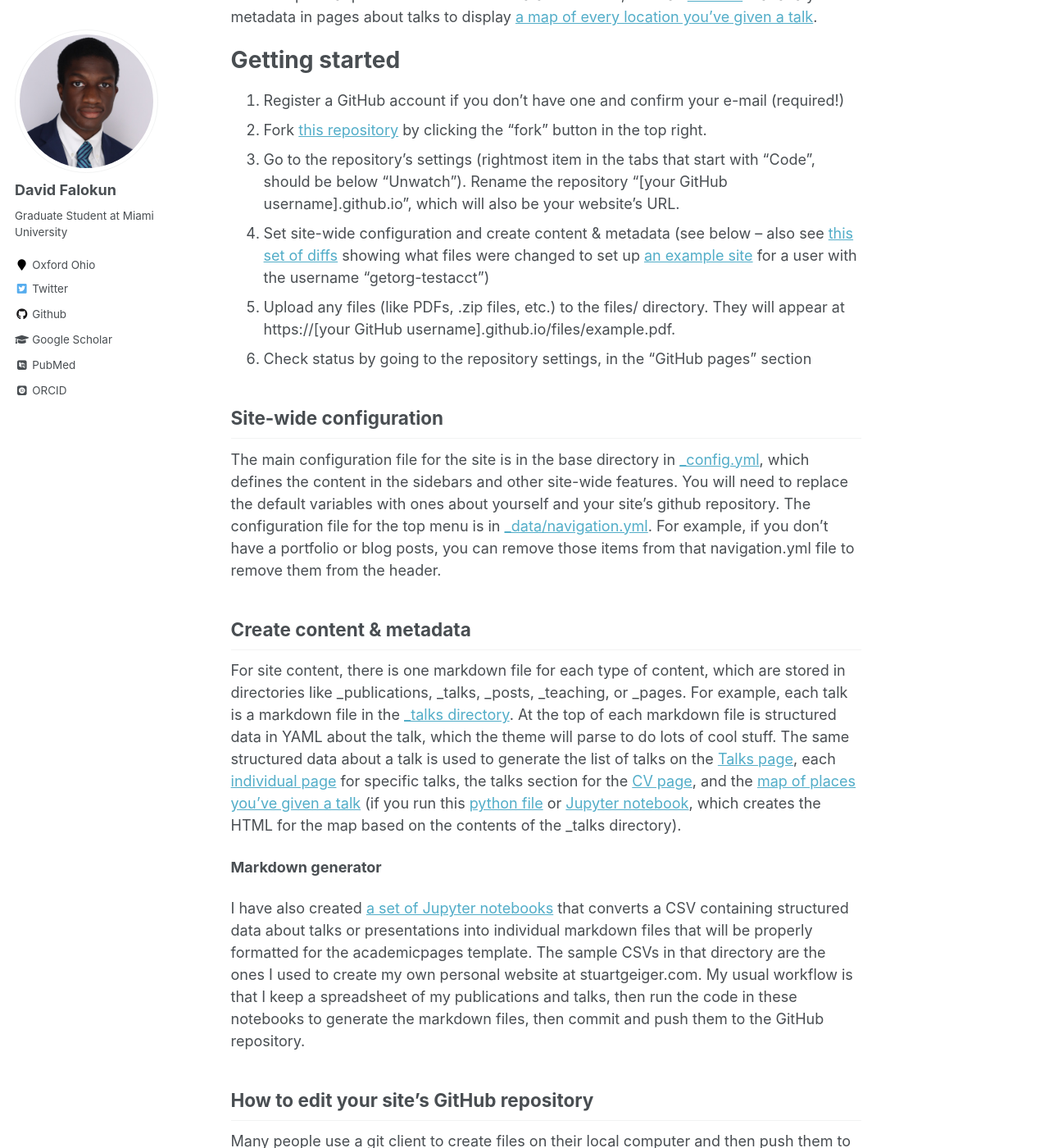
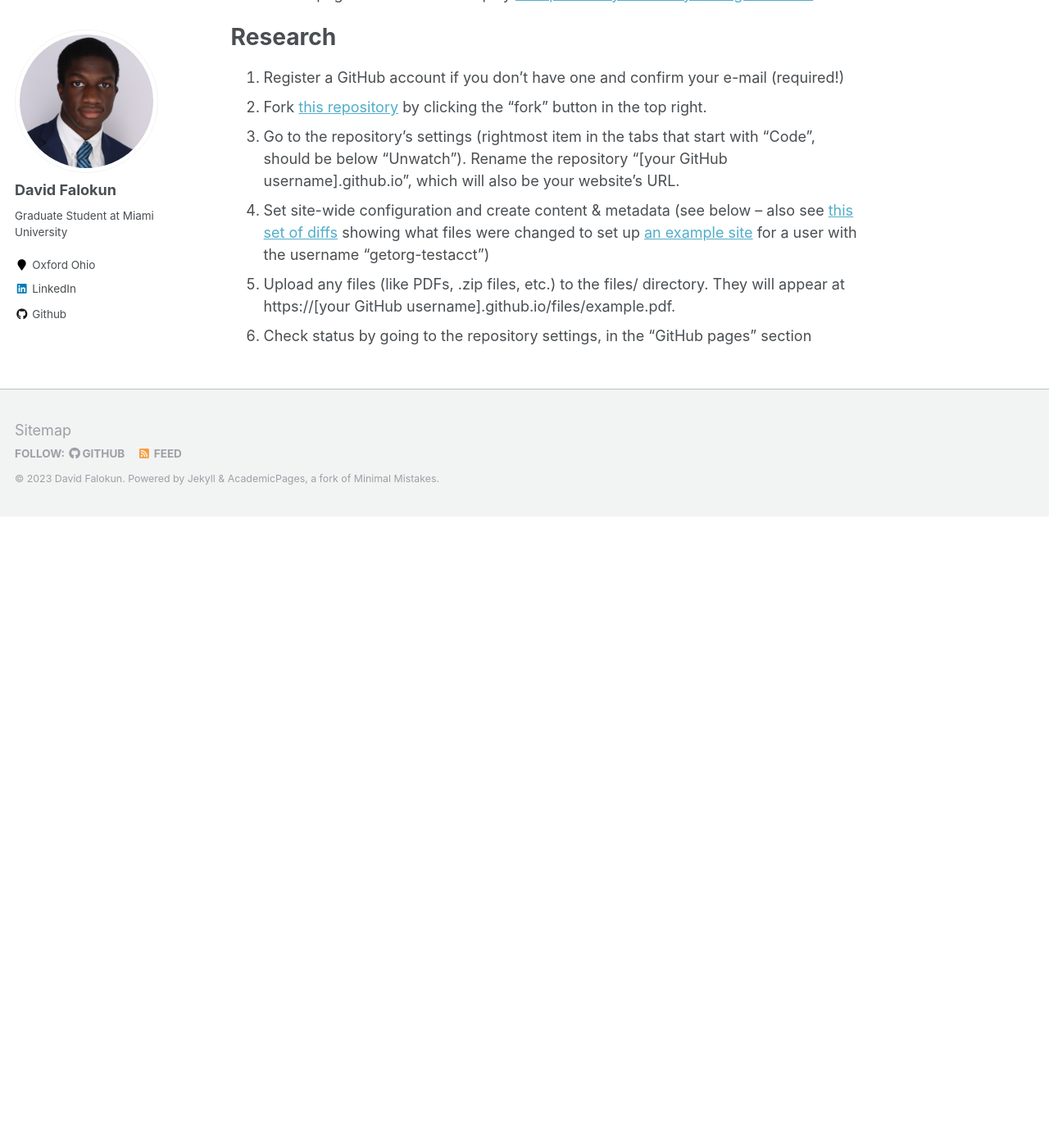
Before and after one commit to falokud3/falokud3.github.io, a Jekyll site: the page built from _pages/about.md, in a window 1280 px wide and 1400 px high, scrolled down 978 px. Shown: the whole window at 82% size. Built offline with Jekyll 4.4.1, drawn with Linux system fonts in a browser that asks for light colours; some web fonts are replaced; after the commit the page ends 1608 px from its top, so only the background shows below that; some of the changed text lies outside the part shown.

Commit message:
About Page and Profile Updates

```diff
--- a/_config.yml
+++ b/_config.yml
@@ -85,8 +85,8 @@ author:
   bio              : "Graduate Student at Miami University"
   location         : "Oxford Ohio"
   employer         :
-  pubmed           : "https://www.ncbi.nlm.nih.gov/pubmed/?term=john+snow"
-  googlescholar    : "http://yourfullgooglescholarurl.com"
+  pubmed           :
+  googlescholar    :
   email            :
   researchgate     :  # example: "https://www.researchgate.net/profile/yourprofile"
   uri              :
@@ -96,20 +96,20 @@ author:
   flickr           :
   facebook         :
   foursquare       :
-  github           : "academicpages"
+  github           : "falokud3"
   google_plus      :
   keybase          :
   instagram        :
   impactstory      : #"https://profiles.impactstory.org/u/xxxx-xxxx-xxxx-xxxx"
   lastfm           :
-  linkedin         :
-  orcid            : "http://orcid.org/yourorcidurl"
+  linkedin         : "https://www.linkedin.com/in/david-falokun/"
+  orcid            :
   pinterest        :
   soundcloud       :
   stackoverflow    : # http://stackoverflow.com/users/123456/username
   steam            :
   tumblr           :
-  twitter          : "replacethistwitterhandle"
+  twitter          :
   vine             :
   weibo            :
   xing             :
--- a/_pages/about.md
+++ b/_pages/about.md
@@ -1,6 +1,6 @@
 ---
 permalink: /
-title: "academicpages is a ready-to-fork GitHub Pages template for academic personal websites"
+title: "About"
 excerpt: "About me"
 author_profile: true
 redirect_from:
@@ -10,13 +10,13 @@ redirect_from:
 
 This is the front page of a website that is powered by the [academicpages template](https://github.com/academicpages/academicpages.github.io) and hosted on GitHub pages. [GitHub pages](https://pages.github.com) is a free service in which websites are built and hosted from code and data stored in a GitHub repository, automatically updating when a new commit is made to the respository. This template was forked from the [Minimal Mistakes Jekyll Theme](https://mmistakes.github.io/minimal-mistakes/) created by Michael Rose, and then extended to support the kinds of content that academics have: publications, talks, teaching, a portfolio, blog posts, and a dynamically-generated CV. You can fork [this repository](https://github.com/academicpages/academicpages.github.io) right now, modify the configuration and markdown files, add your own PDFs and other content, and have your own site for free, with no ads! An older version of this template powers my own personal website at [stuartgeiger.com](http://stuartgeiger.com), which uses [this Github repository](https://github.com/staeiou/staeiou.github.io).
 
-A data-driven personal website
+Experience
 ======
 Like many other Jekyll-based GitHub Pages templates, academicpages makes you separate the website's content from its form. The content & metadata of your website are in structured markdown files, while various other files constitute the theme, specifying how to transform that content & metadata into HTML pages. You keep these various markdown (.md), YAML (.yml), HTML, and CSS files in a public GitHub repository. Each time you commit and push an update to the repository, the [GitHub pages](https://pages.github.com/) service creates static HTML pages based on these files, which are hosted on GitHub's servers free of charge.
 
 Many of the features of dynamic content management systems (like Wordpress) can be achieved in this fashion, using a fraction of the computational resources and with far less vulnerability to hacking and DDoSing. You can also modify the theme to your heart's content without touching the content of your site. If you get to a point where you've broken something in Jekyll/HTML/CSS beyond repair, your markdown files describing your talks, publications, etc. are safe. You can rollback the changes or even delete the repository and start over -- just be sure to save the markdown files! Finally, you can also write scripts that process the structured data on the site, such as [this one](https://github.com/academicpages/academicpages.github.io/blob/master/talkmap.ipynb) that analyzes metadata in pages about talks to display [a map of every location you've given a talk](https://academicpages.github.io/talkmap.html).
 
-Getting started
+Research
 ======
 1. Register a GitHub account if you don't have one and confirm your e-mail (required!)
 1. Fork [this repository](https://github.com/academicpages/academicpages.github.io) by clicking the "fork" button in the top right.
@@ -24,27 +24,3 @@ Getting started
 1. Set site-wide configuration and create content & metadata (see below -- also see [this set of diffs](http://archive.is/3TPas) showing what files were changed to set up [an example site](https://getorg-testacct.github.io) for a user with the username "getorg-testacct")
 1. Upload any files (like PDFs, .zip files, etc.) to the files/ directory. They will appear at https://[your GitHub username].github.io/files/example.pdf.
 1. Check status by going to the repository settings, in the "GitHub pages" section
-
-Site-wide configuration
-------
-The main configuration file for the site is in the base directory in [_config.yml](https://github.com/academicpages/academicpages.github.io/blob/master/_config.yml), which defines the content in the sidebars and other site-wide features. You will need to replace the default variables with ones about yourself and your site's github repository. The configuration file for the top menu is in [_data/navigation.yml](https://github.com/academicpages/academicpages.github.io/blob/master/_data/navigation.yml). For example, if you don't have a portfolio or blog posts, you can remove those items from that navigation.yml file to remove them from the header.
-
-Create content & metadata
-------
-For site content, there is one markdown file for each type of content, which are stored in directories like _publications, _talks, _posts, _teaching, or _pages. For example, each talk is a markdown file in the [_talks directory](https://github.com/academicpages/academicpages.github.io/tree/master/_talks). At the top of each markdown file is structured data in YAML about the talk, which the theme will parse to do lots of cool stuff. The same structured data about a talk is used to generate the list of talks on the [Talks page](https://academicpages.github.io/talks), each [individual page](https://academicpages.github.io/talks/2012-03-01-talk-1) for specific talks, the talks section for the [CV page](https://academicpages.github.io/cv), and the [map of places you've given a talk](https://academicpages.github.io/talkmap.html) (if you run this [python file](https://github.com/academicpages/academicpages.github.io/blob/master/talkmap.py) or [Jupyter notebook](https://github.com/academicpages/academicpages.github.io/blob/master/talkmap.ipynb), which creates the HTML for the map based on the contents of the _talks directory).
-
-**Markdown generator**
-
-I have also created [a set of Jupyter notebooks](https://github.com/academicpages/academicpages.github.io/tree/master/markdown_generator
-) that converts a CSV containing structured data about talks or presentations into individual markdown files that will be properly formatted for the academicpages template. The sample CSVs in that directory are the ones I used to create my own personal website at stuartgeiger.com. My usual workflow is that I keep a spreadsheet of my publications and talks, then run the code in these notebooks to generate the markdown files, then commit and push them to the GitHub repository.
-
-How to edit your site's GitHub repository
-------
-Many people use a git client to create files on their local computer and then push them to GitHub's servers. If you are not familiar with git, you can directly edit these configuration and markdown files directly in the github.com interface. Navigate to a file (like [this one](https://github.com/academicpages/academicpages.github.io/blob/master/_talks/2012-03-01-talk-1.md) and click the pencil icon in the top right of the content preview (to the right of the "Raw | Blame | History" buttons). You can delete a file by clicking the trashcan icon to the right of the pencil icon. You can also create new files or upload files by navigating to a directory and clicking the "Create new file" or "Upload files" buttons.
-
-Example: editing a markdown file for a talk
-![Editing a markdown file for a talk](/images/editing-talk.png)
-
-For more info
-------
-More info about configuring academicpages can be found in [the guide](https://academicpages.github.io/markdown/). The [guides for the Minimal Mistakes theme](https://mmistakes.github.io/minimal-mistakes/docs/configuration/) (which this theme was forked from) might also be helpful.
```
